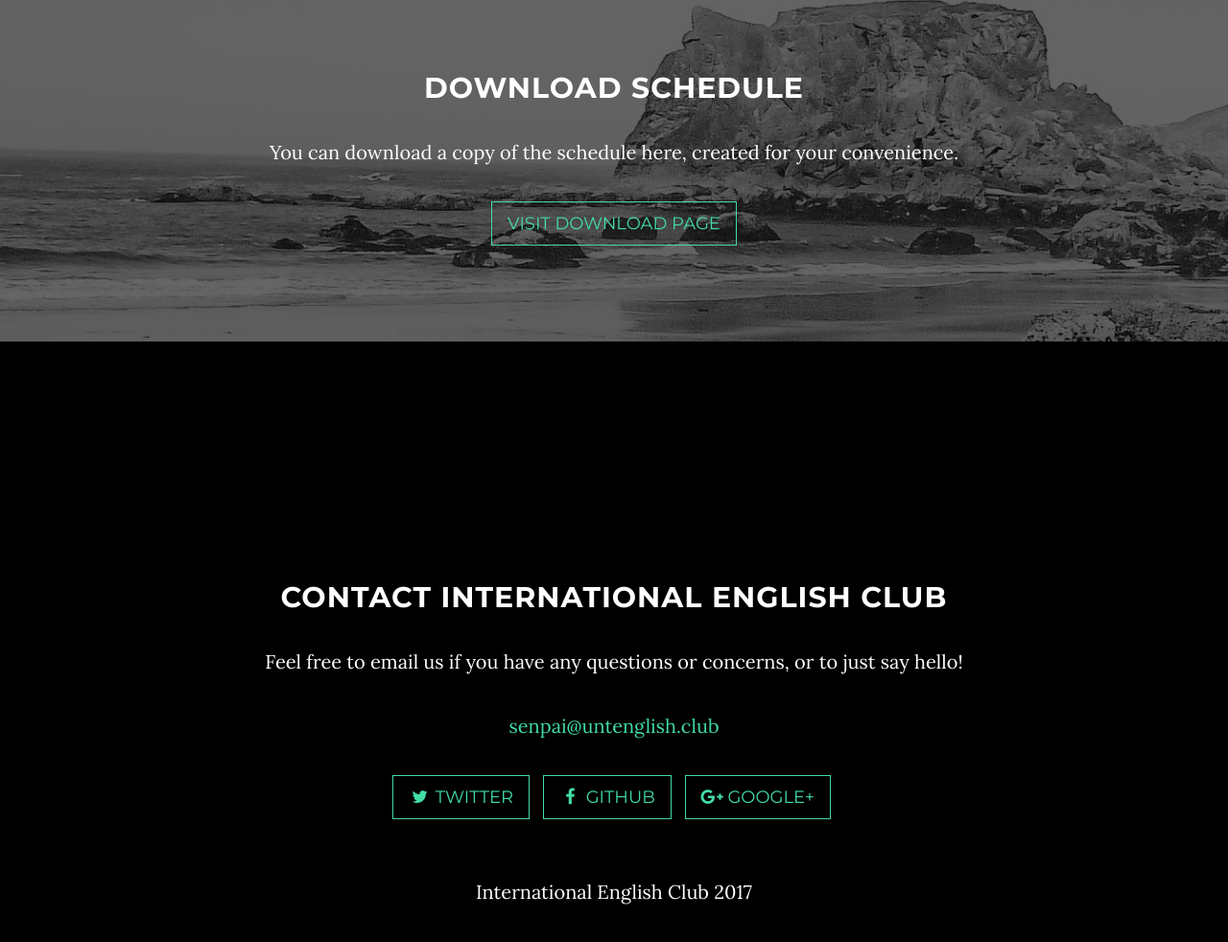
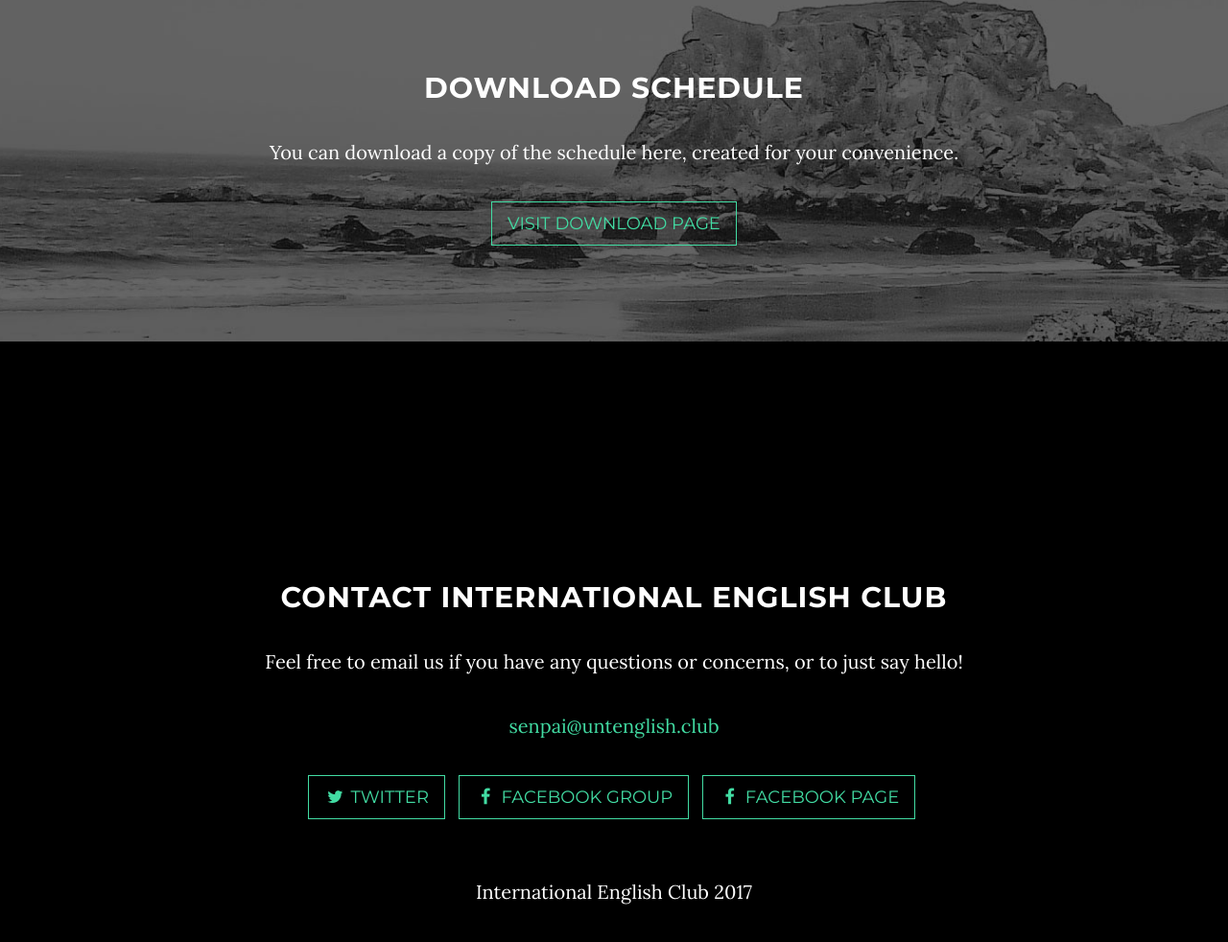
Before and after one commit to nourijp/untenglishclub, a website: page index.html in a window 1280 px wide. Shown: the part 2194-3176 px from the top of the page at 96% size. Drawn offline with nearby package versions, Linux system fonts and the light colour scheme; some packages are replaced by stand-ins of ours.

Commit message:
Update index.html

```diff
--- a/index.html
+++ b/index.html
@@ -132,10 +132,10 @@
                         <a href="https://twitter.com/UNTEnglishClub" class="btn btn-default btn-lg"><i class="fa fa-twitter fa-fw"></i> <span class="network-name">Twitter</span></a>
                     </li>
                     <li>
-                        <a href="https://www.facebook.com/groups/145720162116405/" class="btn btn-default btn-lg"><i class="fa fa-facebook fa-fw"></i> <span class="network-name">Github</span></a>
+                        <a href="https://www.facebook.com/groups/145720162116405/" class="btn btn-default btn-lg"><i class="fa fa-facebook fa-fw"></i> <span class="network-name">Facebook Group</span></a>
                     </li>
                     <li>
-                        <a href="https://plus.google.com/+UNTEnglishClub/posts" class="btn btn-default btn-lg"><i class="fa fa-google-plus fa-fw"></i> <span class="network-name">Google+</span></a>
+                        <a href="https://www.facebook.com/UNTInternationalEnglishClub/" class="btn btn-default btn-lg"><i class="fa fa-facebook fa-fw"></i> <span class="network-name">Facebook Page</span></a>
                     </li>
                 </ul>
             </div>
```
